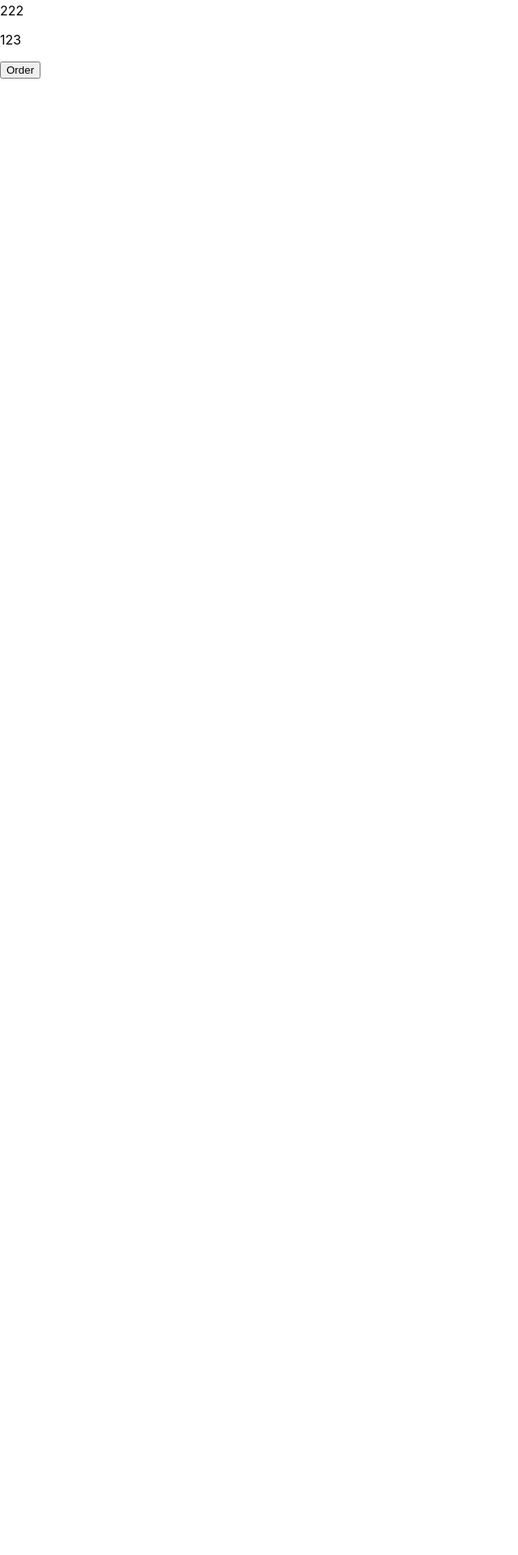
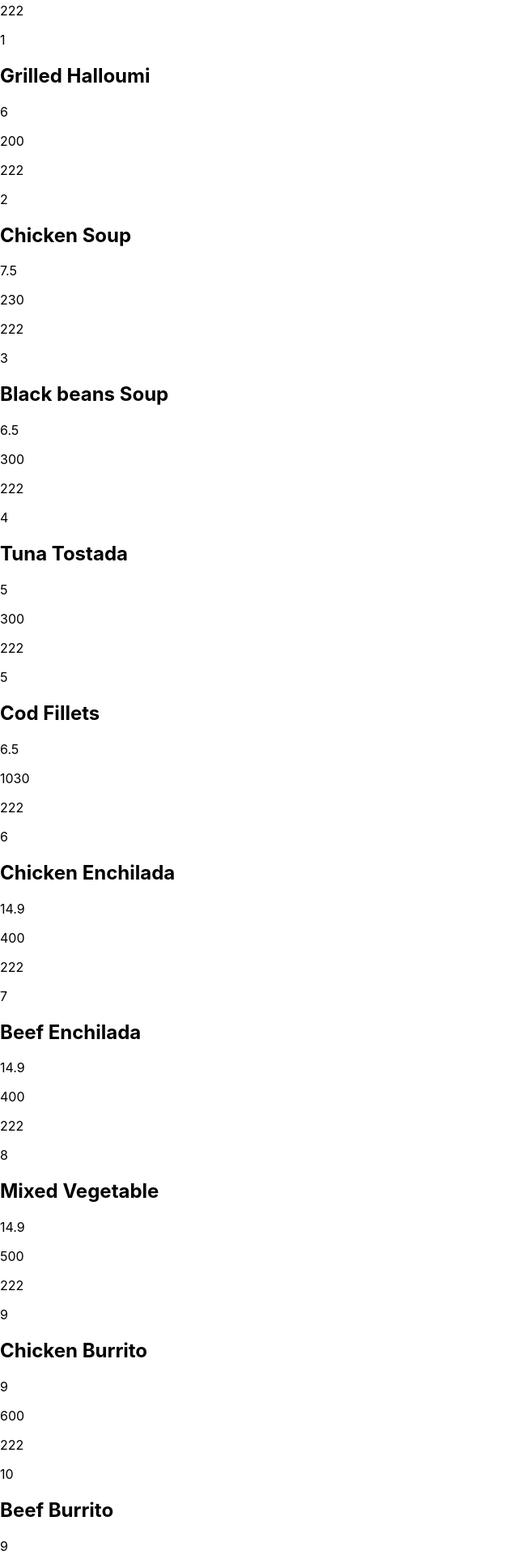
Before and after one commit to mureum/Restaurant-Website, a React (Create React App) app: page /Menu in a window 1280 px wide. Shown: the part 200-2120 px from the top of the page at 81% size, without its empty margins (0-640 px from the left). Before the commit the page ends 800 px from the top, so only its background shows below. Built offline with nearby package versions, Linux system fonts and the light colour scheme.

Commit message:
Added some menu Items from item database Menu.js

```diff
--- a/src/pages/Menu.js
+++ b/src/pages/Menu.js
@@ -7,7 +7,17 @@ function Menu() {
     <div>
       <h1 style  = {MenuStyle}>Menu</h1 >
       <button style={{float: 'right'}} onClick = {() => {navigate("/Login")}} >Log in</button>
-      <Food item_id = {123} name = "Meat" price = {2.00} calories = {200} type_id = {222}/>
+      <Food item_id = {1} name = "Nachos" price = {6.00} calories = {650} type_id = {222}/>
+      <Food item_id = {2} name = "Grilled Halloumi" price = {6.00} calories = {200} type_id = {222}/>
+      <Food item_id = {3} name = "Chicken Soup" price = {7.50} calories = {230} type_id = {222}/>
+      <Food item_id = {4} name = "Black beans Soup" price = {6.50} calories = {300} type_id = {222}/>
+      <Food item_id = {5} name = "Tuna Tostada" price = {5.00} calories = {300} type_id = {222}/>
+      <Food item_id = {6} name = "Cod Fillets" price = {6.50} calories = {1030} type_id = {222}/>
+      <Food item_id = {7} name = "Chicken Enchilada" price = {14.90} calories = {400} type_id = {222}/>
+      <Food item_id = {8} name = "Beef Enchilada" price = {14.90} calories = {400} type_id = {222}/>
+      <Food item_id = {9} name = "Mixed Vegetable" price = {14.90} calories = {500} type_id = {222}/>
+      <Food item_id = {10} name = "Chicken Burrito" price = {9.00} calories = {600} type_id = {222}/>
+      <Food item_id = {11} name = "Beef Burrito" price = {9.00} calories = {800} type_id = {222}/>
       <button>Order </button>
     </div>
   );
```
